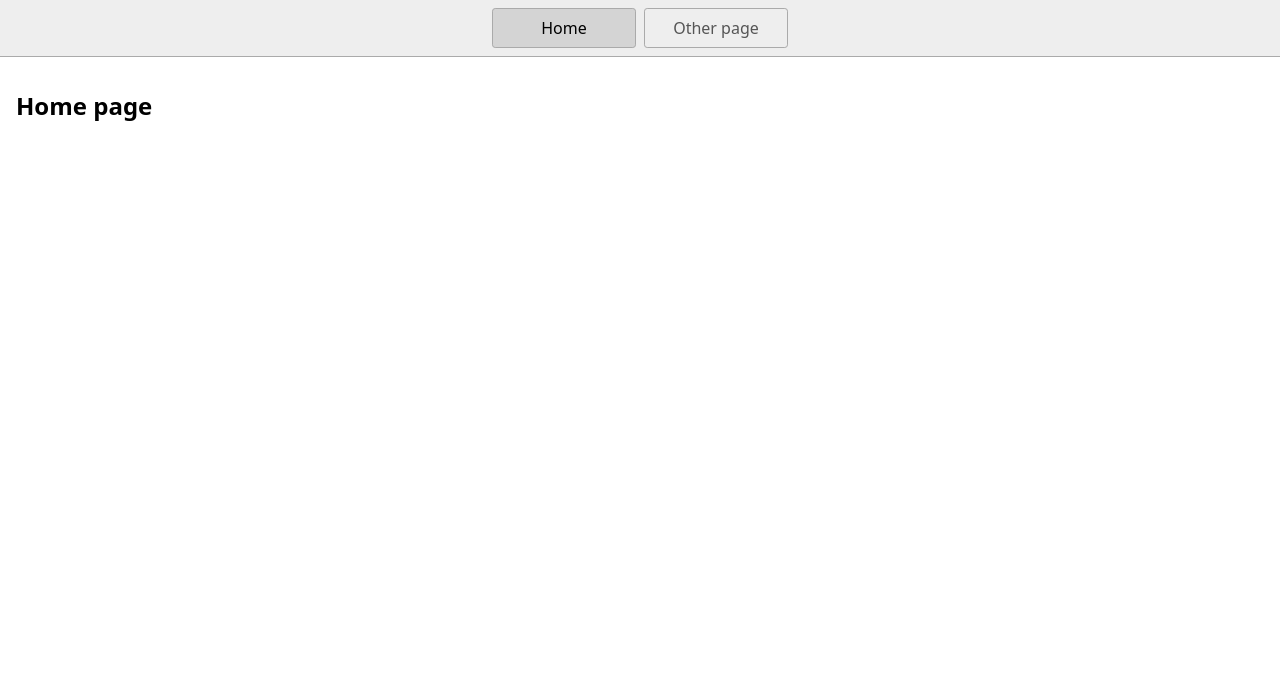
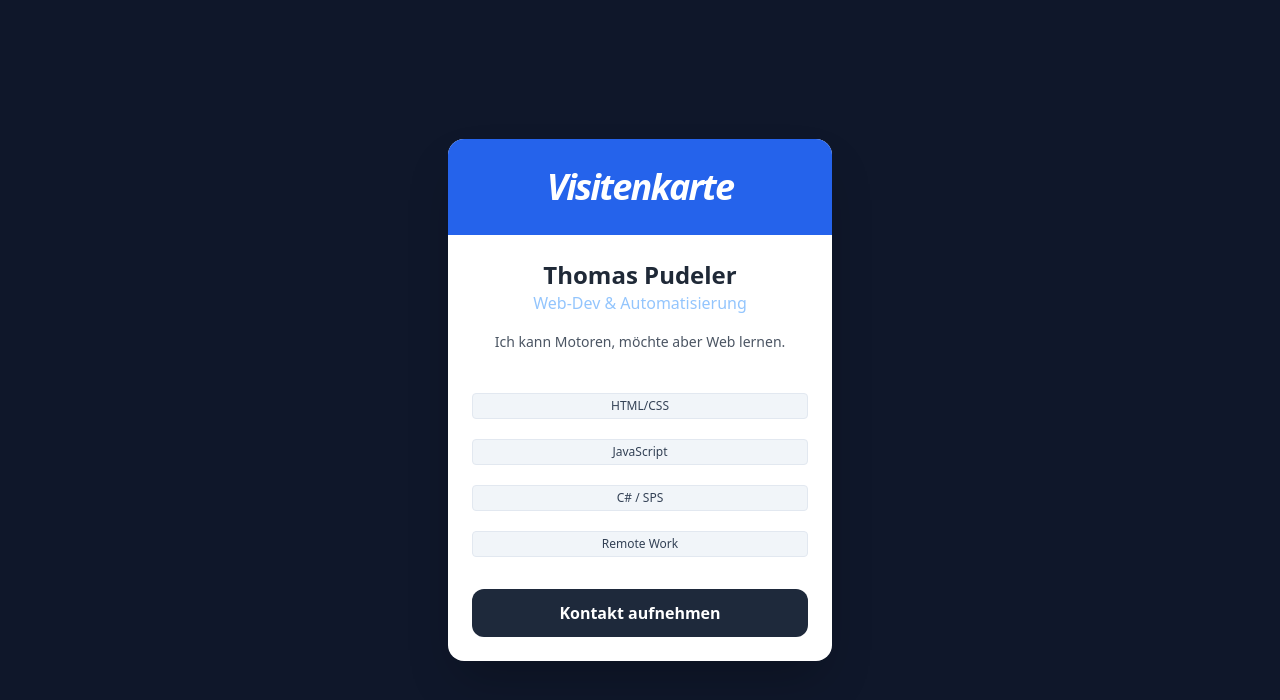
Before and after one commit to ThomasPudeler/Visitenkarte, a plain HTML site: page index.html in a window 1280 px wide. Drawn offline with nearby package versions, Linux system fonts and the light colour scheme.

Commit message:
Fenster öffnen

```diff
--- a/index.html
+++ b/index.html
@@ -1,23 +1,32 @@
 <!DOCTYPE html>
-<html lang="en">
-  <head>
-    <title>Home</title>
-    <meta charset="UTF-8" />
-    <meta name="viewport" content="width=device-width" />
-    <!--
-      Need a visual blank slate?
-      Remove all code in `styles.css`!
-    -->
-    <link rel="stylesheet" href="styles.css" />
-    <script type="module" src="script.js"></script>
-  </head>
-  <body>
-    <nav>
-      <a href="/" aria-current="page">Home</a>
-      <a href="/page2.html">Other page</a>
-    </nav>
-    <main>
-      <h1>Home page</h1>
-    </main>
-  </body>
+<html lang="de">
+<head>
+    <script src="https://cdn.tailwindcss.com"></script>
+    <title>Meine Visitenkarte</title>
+</head>
+<body class="bg-slate-900 flex items-center justify-center min-h-screen">
+  <div class="bg-white max-w-sm w-full rounded-2xl shadow-2xl overflow-hidden">
+    <div class="bg-blue-600 h-24 flex items-center justify-center">
+        <div class="text-white text-4xl font-black tracking-tighter italic">Visitenkarte</div>
+    </div>
+
+    <div class="p-6 text-center">
+        <h1 class="text-2xl font-bold text-gray-800">Thomas Pudeler</h1>
+        <p class="text-blue-300 font-medium mb-4">Web-Dev & Automatisierung</p>
+        <p class="text-gray-600 text-sm leading-relaxed">
+            Ich kann Motoren, möchte aber Web lernen.
+        </p>
+        <div class="mt-10 grid grid-cols-1 gap-5">
+    <span class="bg-slate-100 text-slate-700 text-xs py-1 px-2 rounded border border-slate-200">HTML/CSS</span>
+    <span class="bg-slate-100 text-slate-700 text-xs py-1 px-2 rounded border border-slate-200">JavaScript</span>
+    <span class="bg-slate-100 text-slate-700 text-xs py-1 px-2 rounded border border-slate-200">C# / SPS</span>
+    <span class="bg-slate-100 text-slate-700 text-xs py-1 px-2 rounded border border-slate-200">Remote Work</span>
+</div>
+
+<button class="mt-8 w-full bg-slate-800 text-white py-3 rounded-xl font-semibold hover:bg-blue-600 transition-colors">
+    Kontakt aufnehmen
+</button>
+    </div>
+</div>
+    </body>
 </html>
--- a/script.js
+++ /dev/null
@@ -1 +0,0 @@
-console.log('Hello!');
```
Also changed, not shown: package.json (deleted, +0 -8 lines), page2.html (deleted, +0 -19 lines), README.md (deleted), 1 other file.
